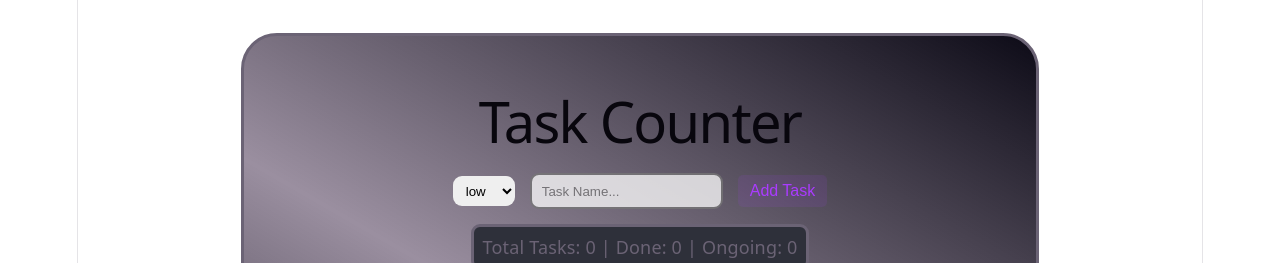
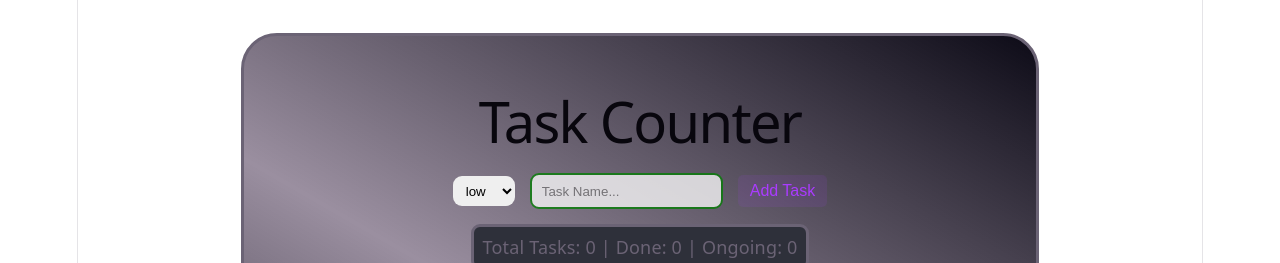
Before and after one commit to ervnmrcdo/MERCADO_ERVIN_FRONTEND, a Vue app: page / in a window 1280 px wide. Shown: the top 263 px of the page. Built offline with nearby package versions, Linux system fonts and the light colour scheme.

Commit message:
add: different border -colors

```diff
--- a/src/components/TaskCounter.vue
+++ b/src/components/TaskCounter.vue
@@ -12,6 +12,11 @@
         type="text"
         v-model="newTaskName"
         placeholder="Task Name..."
+        :class="{
+          'border-low': newTaskPriority === 'low',
+          'border-medium': newTaskPriority === 'medium',
+          'border-high': newTaskPriority === 'high',
+        }"
         @keyup.enter="addTask"
       />
       <button type="button" class="add-task-button" @click="addTask">
@@ -70,8 +75,8 @@
       <p class="empty">No pending tasks yet. Add one above!</p>
     </div>
 
-    <div v-else class="tasks-container">
-      <!-- <TransitionGroup name="list" tag="div"> -->
+    <!-- <div v-else class="tasks-container"> -->
+    <TransitionGroup v-else class="tasks-container" name="list" tag="div">
       <div
         :class="{ 'tasks-wrapper': true, 'is-done': task.isDone }"
         v-for="task in filteredTasks"
@@ -95,8 +100,8 @@
         <p :class="{ striked: task.isDone }">{{ task.name }}</p>
         <button class="delete-button" @click="removeTask(task.id)">X</button>
       </div>
-      <!-- </TransitionGroup> -->
-    </div>
+    </TransitionGroup>
+    <!-- </div> -->
 
     <div v-if="doneCount > 0 && filter !== 'pending'" class="">
       <button type="button" class="clear-all-button" @click="clearAllDone">
@@ -175,22 +180,16 @@ function clearAllDone() {
 </script>
 
 <style lang="scss" scoped>
-.list-move, /* apply transition to moving elements */
+.list-move,
 .list-enter-active,
 .list-leave-active {
-  transition: all 1s ease;
+  transition: all 0.3s ease;
 }
 
 .list-enter-from,
 .list-leave-to {
   opacity: 0;
   transform: translateX(30px);
-}
-
-/* ensure leaving items are taken out of layout flow so that moving
-   animations can be calculated correctly. */
-.list-leave-active {
-  position: absolute;
 }
 
 .add-task-button {
@@ -257,6 +256,8 @@ function clearAllDone() {
         background-color: none;
       }
     }
+
+
   }
   input {
     border-radius: 0.5rem;
@@ -269,6 +270,16 @@ function clearAllDone() {
     padding: 5px 9px;
     padding-right: 7px;
   }
+}
+
+   .border-low {
+      border-color: green;
+    }
+    .border-medium {
+      border-color: yellow;
+    }
+    .border-high {
+      border-color: red;
     }
 
 .stats-container {
```
Lines whose indentation alone changed are shown as unchanged.
